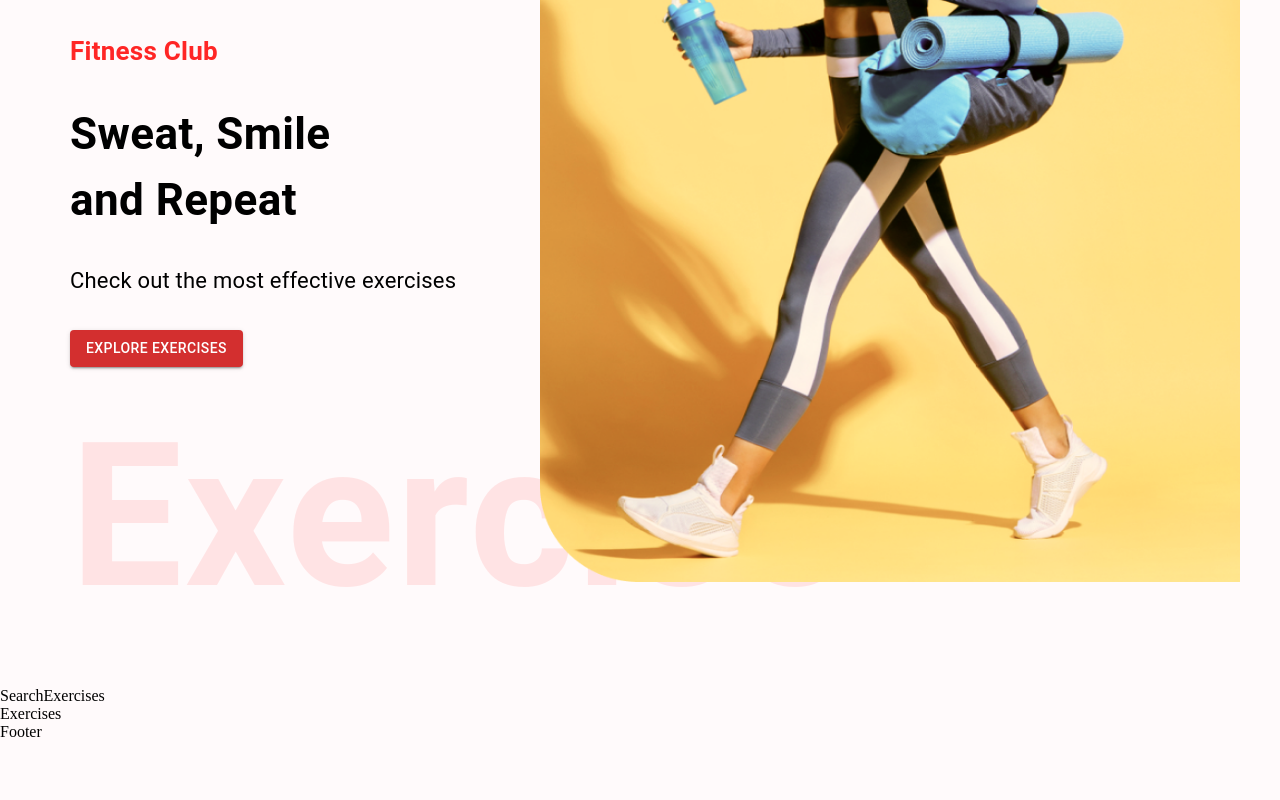
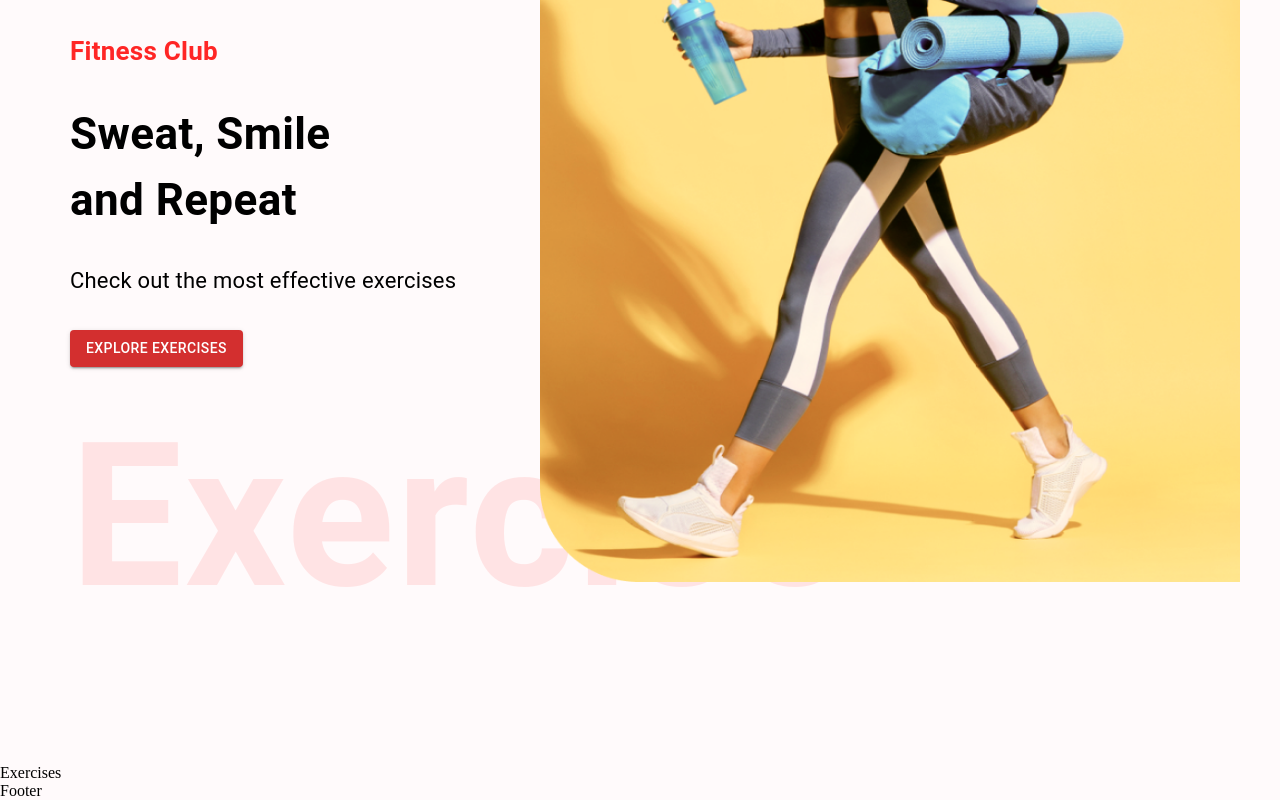
Before and after one commit to vrsb99/optimum-fitness, a React (Create React App) app: page / in a window 1280 px wide. Shown: the part 284-1084 px from the top of the page. Before the commit the page ends 1025 px from the top, so only its background shows below. Built offline with nearby package versions, Linux system fonts and the light colour scheme.

Commit message:
bug fixes

```diff
--- a/src/components/SearchExercises.js
+++ b/src/components/SearchExercises.js
@@ -1,8 +1,12 @@
-import React from 'react'
+import React, {useEffect, useState} from 'react';
+import {Box, Button, Stack, TextField, Typography} from '@mui/material';
 
 const SearchExercises = () => {
   return (
-    <div>SearchExercises</div>
+    <Stack algignItems="center" mt="37px"
+    justifyContent="center" p="20px">
+
+    </Stack>
   )
 }
 
```
